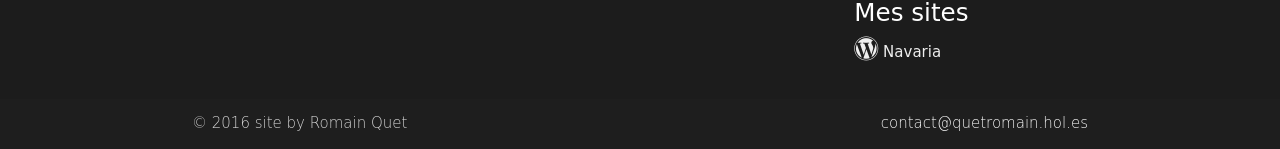
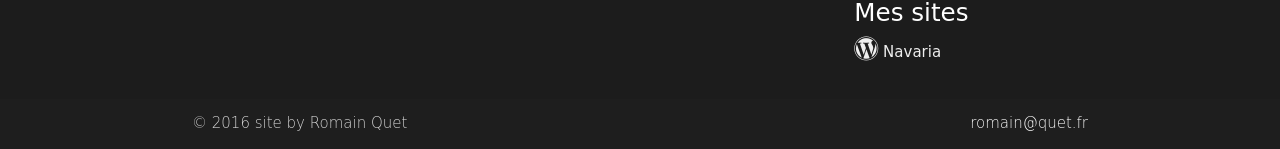
Before and after one commit to Lyorom/Site-CV, a PHP site: page / in a window 1280 px wide. Shown: the part 902-1051 px from the top of the page. Run offline with PHP 8.4, Linux system fonts and the light colour scheme; some libraries are stand-ins or nearby versions; some web fonts are replaced.

Commit message:
edit mail

```diff
--- a/include/footer.html
+++ b/include/footer.html
@@ -25,7 +25,7 @@
     <div class="footer-copyright">
         <div class="container">
             © 2016 site by Romain Quet
-            <a class="grey-text text-lighten-4 right" href="mailto:contact@quetromain.hol.es">contact@quetromain.hol.es</a>
+            <a class="grey-text text-lighten-4 right" href="mailto:romain@quet.fr">romain@quet.fr</a>
         </div>
     </div>
 </footer>
--- a/index.php
+++ b/index.php
@@ -19,7 +19,7 @@
 <div id="contact" class="col s12">
 	<form class="col s12" method="post" action="./php/contact.php">
 		<h4>Contactez Moi</h4>
-		<a class="grey-text text-lighten-4 right" href="mailto:contact@quetromain.hol.es">contact@quetromain.hol.es</a>
+		<a class="grey-text text-lighten-4 right" href="mailto:romain@quet.fr">romain@quet.fr</a>
 <!--		<div class="row">-->
 <!--			<div class="input-field col s6">-->
 <!--				<i class="material-icons prefix">account_circle</i>-->
```
